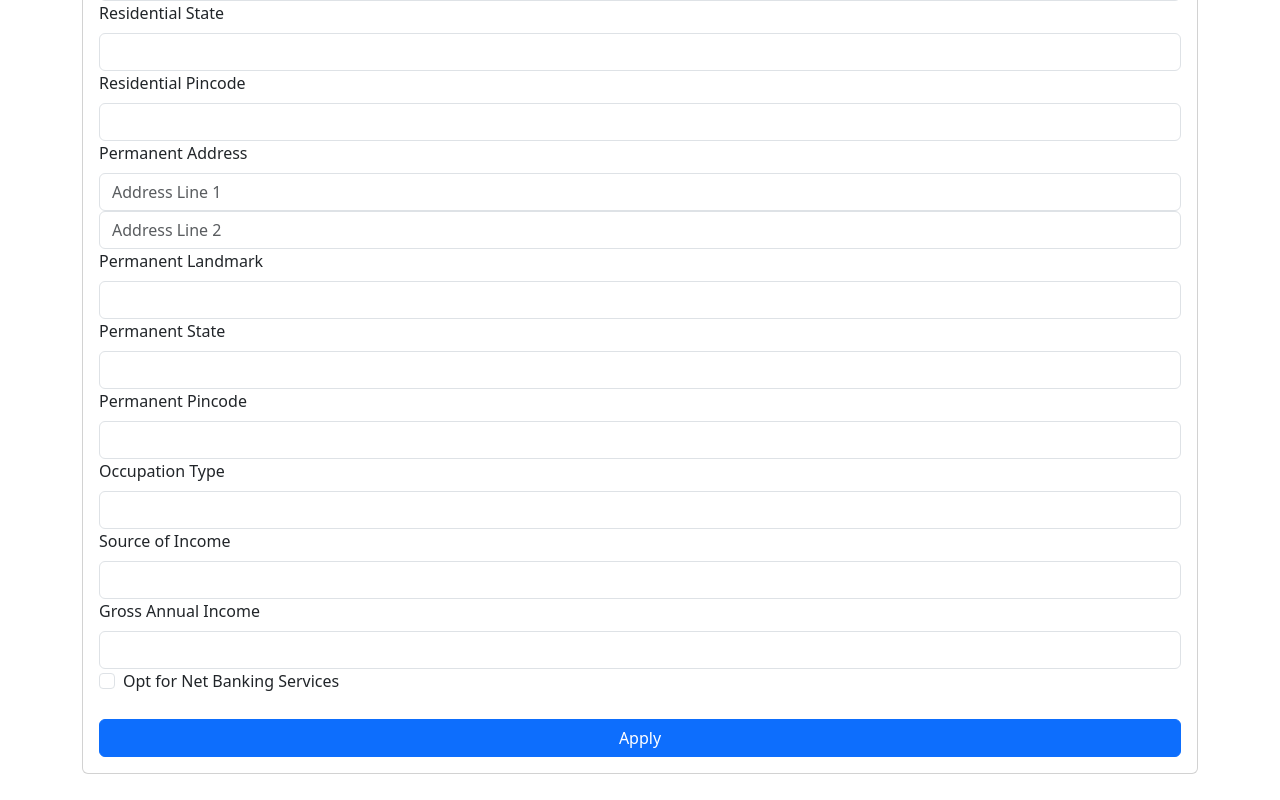
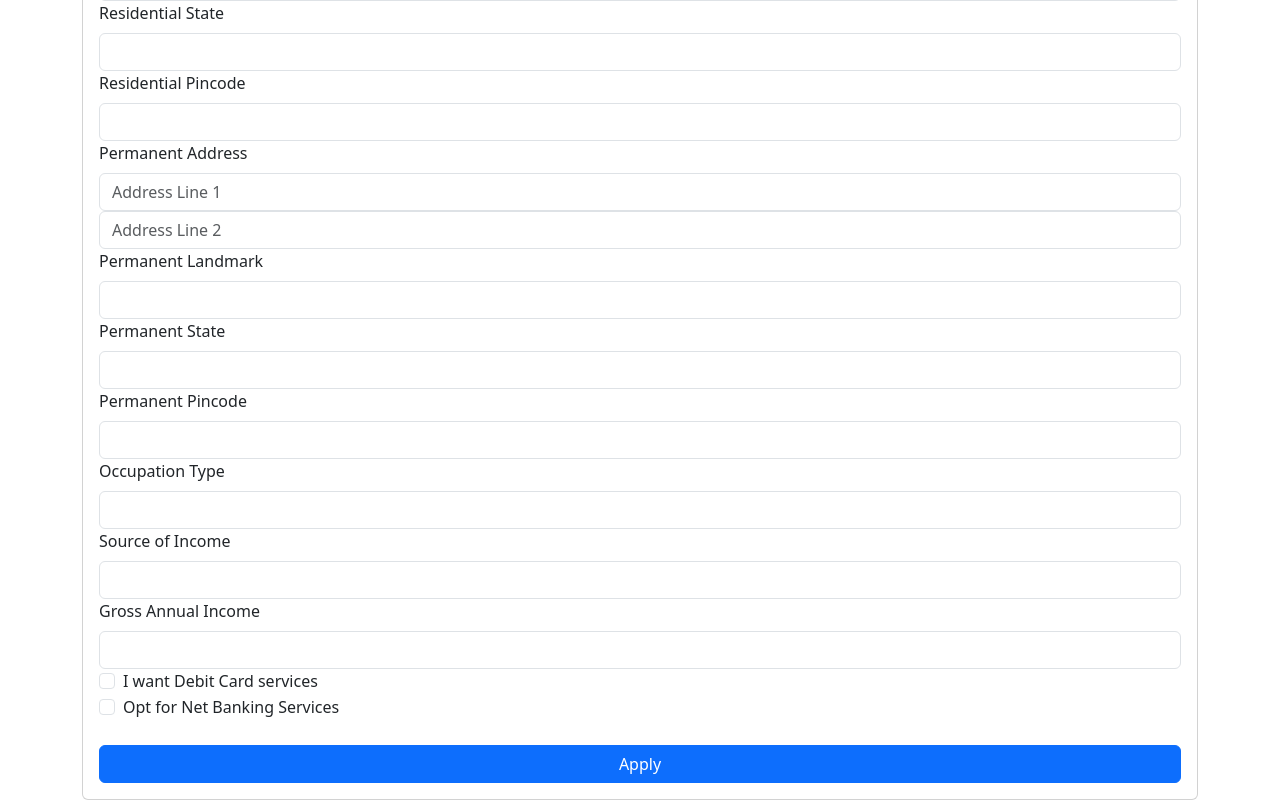
Before and after one commit to hardyslays/bank-frontend, a React (Create React App) app: page /apply in a window 1280 px wide. Shown: the part 955-1755 px from the top of the page. Before the commit the page ends 1729 px from the top, so only its background shows below. Built offline with nearby package versions, Linux system fonts and the light colour scheme.

Commit message:
New commit

```diff
--- a/db.json
+++ b/db.json
@@ -1,9 +1,6 @@
 {
   "customer": [
-    {
-      "id": 1,
-      "name": "Himanshu"
-    },
+
     {
       "title": "3",
       "firstName": "3",
--- a/package.json
+++ b/package.json
@@ -6,6 +6,7 @@
     "@testing-library/jest-dom": "^5.17.0",
     "@testing-library/react": "^13.4.0",
     "@testing-library/user-event": "^13.5.0",
+    "axios": "^1.4.0",
     "bootstrap": "^5.3.1",
     "json-server": "^0.17.3",
     "react": "^18.2.0",
--- a/src/Components/Apply/ApplyForm.js
+++ b/src/Components/Apply/ApplyForm.js
@@ -1,6 +1,8 @@
 import React, { useState } from 'react'
 import { Form, Button, Card, Container, FloatingLabel } from 'react-bootstrap';
+
 import { SERVER_URL } from '../../Constants/url';
+import { postApplyForm } from '../../Services/api';
 
 export const ApplyForm = () => {
 
@@ -29,17 +31,35 @@ export const ApplyForm = () => {
     const handleSubmit = (e) => {
         e.preventDefault();
 
-        const url = SERVER_URL + '/customer/apply'
+        // const url = SERVER_URL + '/customer/apply'
 
-        console.log("Form data :", form);
-        fetch(url, {
-            method:'POST',
-            mode: 'no-cors',
-            headers:{
-                'Access-Control-Allow-Origin':'*',
-                'content-type':'application/JSON',
-            },
-            body: JSON.stringify({
+        let dummyData = {
+            title: '1',
+            firstName: '1',
+            middleName: '1',
+            lastName: '1',
+            fatherName:'1',
+            mobileNumber:'1',
+            emailId:'1',
+            adharNumber:'1',
+            dob:'1',
+            residentialLine1:'1',
+            residentialLine2:'1',
+            residentialLandmark: '1',
+            residentialState:'1',
+            residentialPincode:'1',
+            permanentLine1:'1',
+            permanentLine2:'1',
+            permanentLandmark:'1',
+            permanentState:'1',
+            permanentPincode:'1',
+            occupationType: '1',
+            sourceOfIncome: '1',
+            grossAnnualIncome: parseInt('1'),
+            debitCardBool: true?"1":"0",
+            netBankingBool: true?"1":"0"
+        }
+        let formData = {
             title: form.title,
             firstName: form.fname,
             middleName: form.mname,
@@ -51,8 +71,9 @@ export const ApplyForm = () => {
             dob:form.dob,
             residentialLine1:form.resiadd,
             residentialLine2:form.resiadd2,
+            residentialLandmark: form.landmark,
             residentialState:form.resistate,
-                residentialPincoe:form.pincode,
+            residentialPincode:form.pincode,
             permanentLine1:form.permadd,
             permanentLine2:form.permadd2,
             permanentLandmark:form.perlandmark,
@@ -60,24 +81,37 @@ export const ApplyForm = () => {
             permanentPincode:form.perpincode,
             occupationType: form.occup,
             sourceOfIncome: form.incomeSource,
-                grossAnnualIncome: form.income,
-                netBankingBool: form.netBanking
-            }),
-            // body: JSON.stringify(body),
-            headers:{
-                'Content-type':'application/json;charset=UTF-8',
-            },
+            grossAnnualIncome: parseInt(form.income),
+            debitCardBool: form.debitCard?"1":"0",
+            netBankingBool: form.netBanking?"1":"0"
+        }
+
+        console.log("Form data :", formData)
+
+        postApplyForm(formData)
+        .then(data => {
+            console.log(data)
         })
-        .then(res => {
-            return res.json();
-        })
-        .then(json => {
-            console.log('Resp : ',json)
-            alert("Data stored in json-server :)")
-        })
-        .catch(err => {
-            console.log("Error : ",err)
-        })
+        .catch(err => console.log(err))
+
+        // fetch(url, {
+        //     method:'POST',
+        //     mode: 'no-cors',
+        //     headers:{
+        //         'Content-Type':'application/json; charset=utf-8',
+        //     },
+        //     body: JSON.stringify(formData)
+        // })
+        // .then(res => {
+        //     return res.json();
+        // })
+        // .then(json => {
+        //     console.log('Resp : ',json)
+        //     alert("Data stored in json-server :)")
+        // })
+        // .catch(err => {
+        //     console.log("Error : ",err)
+        // })
     }
 
   return (
@@ -99,8 +133,9 @@ export const ApplyForm = () => {
 
                         </Form.Control.Feedback>
                     </Form.Group>
+
                     <Form.Group>
-                        <Form.Label>Enter First Name</Form.Label>
+                        <Form.Label>First Name</Form.Label>
                         <Form.Control
                             type='text'
                             placeholder='Enter First Name'
@@ -409,6 +444,19 @@ export const ApplyForm = () => {
                     <Form.Group>
                         <Form.Check
                             type='checkbox'
+                            value= {form.debitCard}
+                            label="I want Debit Card services"
+                            onChange={(e) => setField('debitCard', e.target.checked)}
+                            isInvalid = {!!err.debitCard}
+                        />
+                        <Form.Control.Feedback type='invalid'>
+
+                        </Form.Control.Feedback>
+                    </Form.Group>
+
+                    <Form.Group>
+                        <Form.Check
+                            type='checkbox'
                             value= {form.netBanking}
                             label="Opt for Net Banking Services"
                             onChange={(e) => setField('netBanking', e.target.checked)}
--- /dev/null
+++ b/src/Services/api.js
@@ -0,0 +1,17 @@
+import axios from "axios";
+
+import { SERVER_URL } from "../Constants/url";
+
+let instance = axios.create({
+    headers:{
+        'Access-Control-Allow-Origin': '*',
+        'Content-Type':'application/json; charset=utf-8'
+    }
+})
+
+export const postApplyForm = async(formData) => {
+    const postURL = SERVER_URL + '/customer/apply'
+
+    const res = await instance.post(postURL, JSON.stringify(formData))
+    return res.data
+}
```
Also changed, not shown: 1 other file (tests, documents, lock files or other folders). Lines whose indentation alone changed are shown as unchanged.
